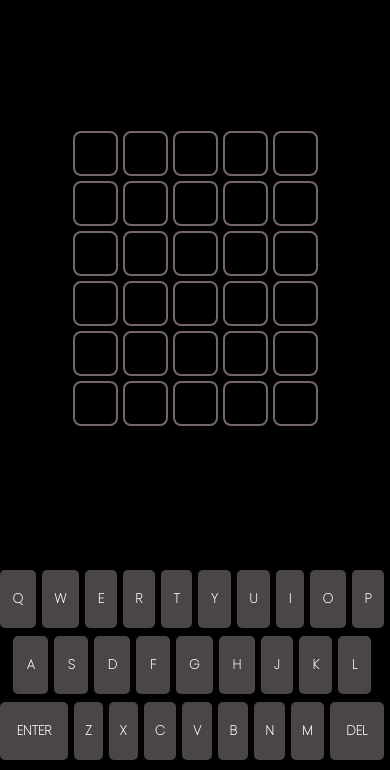
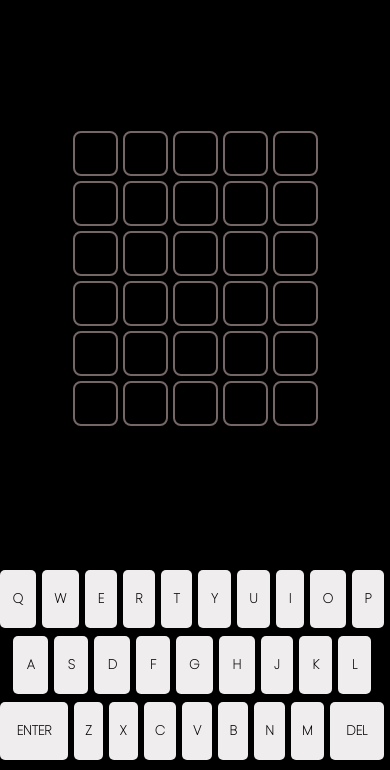
Before and after one commit to aryanthesaini/WordleClone, a plain HTML site: page index.html in a window 390 px wide. Shown: the part 74-844 px from the top of the page. Drawn offline with nearby package versions, Linux system fonts and the light colour scheme.

Commit message:
Update style.css

```diff
--- a/style.css
+++ b/style.css
@@ -88,13 +88,13 @@ header{
 
 .keyboard-row button{
     font-family: inherit;
-    font-weight: bold;
+    font-weight: bolder;
     border: 0;
     padding: 0;
     height: 58px;
     cursor: pointer;
-    background-color: rgb(75, 70, 70);
-    color: white;
+    background-color: rgb(239, 237, 237);
+    color: rgb(4, 3, 3);
     flex-grow: 1;
     text-transform: uppercase;
     margin-right: 6px;
@@ -153,20 +153,19 @@ header{
 
     .keyboard-row button{
         font-family: inherit;
-        font-weight: bold;
+        font-weight: bolder;
         border: 0;
         padding: 0;
         height: 58px;
         cursor: pointer;
-        background-color: rgb(75, 70, 70);
-        color: white;
+        background-color: rgb(239, 237, 237);
+        color: rgb(4, 3, 3);
         flex-grow: 1;
         text-transform: uppercase;
         margin-right: 6px;
         border-radius: 5px;
         user-select: none;
     }
-
     .keyboard-row button.wide-button{
         flex-grow: 1.5;
     }
```
